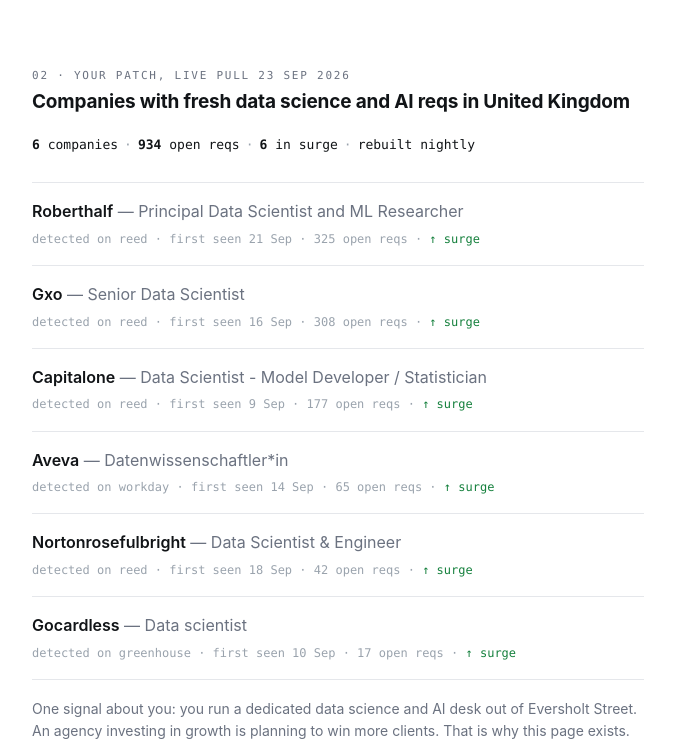
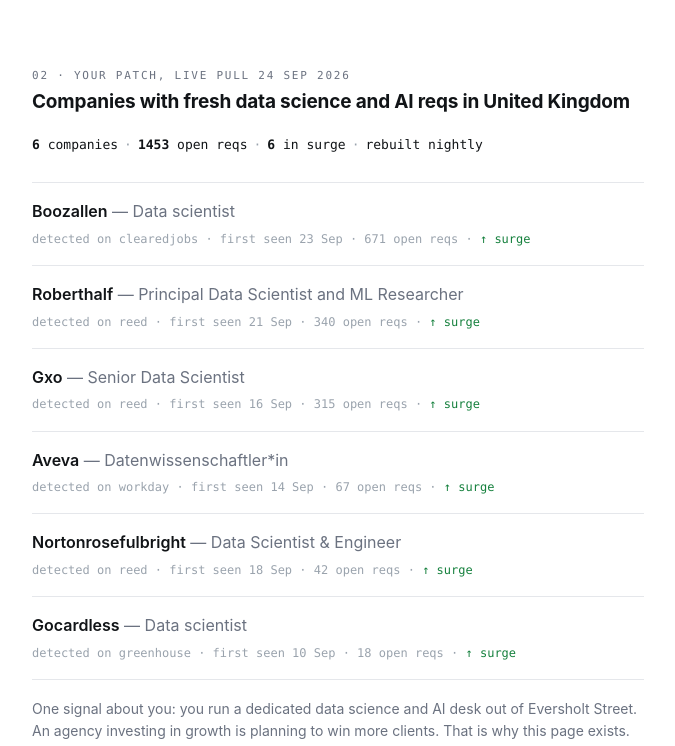
Before and after one commit to reqbeat-growth/playbooks, a plain HTML site: page docs/xcede/index.html in a window 1280 px wide. Shown: the part 662-1408 px from the top of the page, without its empty margins (302-977 px from the left). Drawn offline with Linux system fonts and the light colour scheme.

Commit message:
nightly build 2026-09-24

```diff
--- a/docs/sitemap.xml
+++ b/docs/sitemap.xml
@@ -2,9 +2,5 @@
 <urlset xmlns="http://www.sitemaps.org/schemas/sitemap/0.9">
   <url><loc>https://reqbeat-growth.github.io/playbooks/</loc></url>
   <url><loc>https://reqbeat-growth.github.io/playbooks/xcede/</loc></url>
-  <url><loc>https://reqbeat-growth.github.io/playbooks/signify-technology/</loc></url>
-  <url><loc>https://reqbeat-growth.github.io/playbooks/understanding-recruitment/</loc></url>
   <url><loc>https://reqbeat-growth.github.io/playbooks/xcede/</loc></url>
-  <url><loc>https://reqbeat-growth.github.io/playbooks/signify-technology/</loc></url>
-  <url><loc>https://reqbeat-growth.github.io/playbooks/understanding-recruitment/</loc></url>
 </urlset>
--- a/docs/xcede/index.html
+++ b/docs/xcede/index.html
@@ -71,25 +71,25 @@
   </section>
 
   <section>
-    <span class="label">02 · Your patch, live pull 23 Sep 2026</span>
+    <span class="label">02 · Your patch, live pull 24 Sep 2026</span>
     <h2>Companies with fresh data science and AI reqs in United Kingdom</h2>
-    <div class="statline"><b>6</b> companies<span class="sep">·</span><b>934</b> open reqs<span class="sep">·</span><b>6</b> in surge<span class="sep">·</span>rebuilt nightly</div>
+    <div class="statline"><b>6</b> companies<span class="sep">·</span><b>1453</b> open reqs<span class="sep">·</span><b>6</b> in surge<span class="sep">·</span>rebuilt nightly</div>
 
     <div class="sig">
+      <span class="co">Boozallen</span> <span class="role">&mdash; Data scientist</span>
+      <div class="meta">detected on clearedjobs &middot; first seen 23 Sep &middot; 671 open reqs &middot; <span class="up">&uarr; surge</span></div>
+    </div>
+    <div class="sig">
       <span class="co">Roberthalf</span> <span class="role">&mdash; Principal Data Scientist and ML Researcher</span>
-      <div class="meta">detected on reed &middot; first seen 21 Sep &middot; 325 open reqs &middot; <span class="up">&uarr; surge</span></div>
+      <div class="meta">detected on reed &middot; first seen 21 Sep &middot; 340 open reqs &middot; <span class="up">&uarr; surge</span></div>
     </div>
     <div class="sig">
       <span class="co">Gxo</span> <span class="role">&mdash; Senior Data Scientist</span>
-      <div class="meta">detected on reed &middot; first seen 16 Sep &middot; 308 open reqs &middot; <span class="up">&uarr; surge</span></div>
-    </div>
-    <div class="sig">
-      <span class="co">Capitalone</span> <span class="role">&mdash; Data Scientist - Model Developer / Statistician</span>
-      <div class="meta">detected on reed &middot; first seen 9 Sep &middot; 177 open reqs &middot; <span class="up">&uarr; surge</span></div>
+      <div class="meta">detected on reed &middot; first seen 16 Sep &middot; 315 open reqs &middot; <span class="up">&uarr; surge</span></div>
     </div>
     <div class="sig">
       <span class="co">Aveva</span> <span class="role">&mdash; Datenwissenschaftler*in</span>
-      <div class="meta">detected on workday &middot; first seen 14 Sep &middot; 65 open reqs &middot; <span class="up">&uarr; surge</span></div>
+      <div class="meta">detected on workday &middot; first seen 14 Sep &middot; 67 open reqs &middot; <span class="up">&uarr; surge</span></div>
     </div>
     <div class="sig">
       <span class="co">Nortonrosefulbright</span> <span class="role">&mdash; Data Scientist &amp; Engineer</span>
@@ -97,7 +97,7 @@
     </div>
     <div class="sig">
       <span class="co">Gocardless</span> <span class="role">&mdash; Data scientist</span>
-      <div class="meta">detected on greenhouse &middot; first seen 10 Sep &middot; 17 open reqs &middot; <span class="up">&uarr; surge</span></div>
+      <div class="meta">detected on greenhouse &middot; first seen 10 Sep &middot; 18 open reqs &middot; <span class="up">&uarr; surge</span></div>
     </div>
 
 
@@ -153,7 +153,7 @@
   <div class="note">
     <p>Data: Reqbeat live corpus, <span class="mono">/v1/reqs/search</span>, company pulse, <span class="mono">repost-pain</span>, <span class="mono">first-hire</span>. Sources include company ATS boards, deduplicated, rebuilt every 3 hours.</p>
     <p>Method: pages exclude PSL-heavy household names an agency cannot realistically bill, and publish only when a patch carries five or more fresh signals. Takedown on request within 24 hours.</p>
-    <div class="foot">Page generated 23 Sep 2026 · for Xcede · not affiliated · every fact dated and verifiable at source · © 2026 Reqbeat</div>
+    <div class="foot">Page generated 24 Sep 2026 · for Xcede · not affiliated · every fact dated and verifiable at source · © 2026 Reqbeat</div>
   </div>
 
 </div>
```
Also changed, not shown: docs/index.html (+1 -5 lines).
